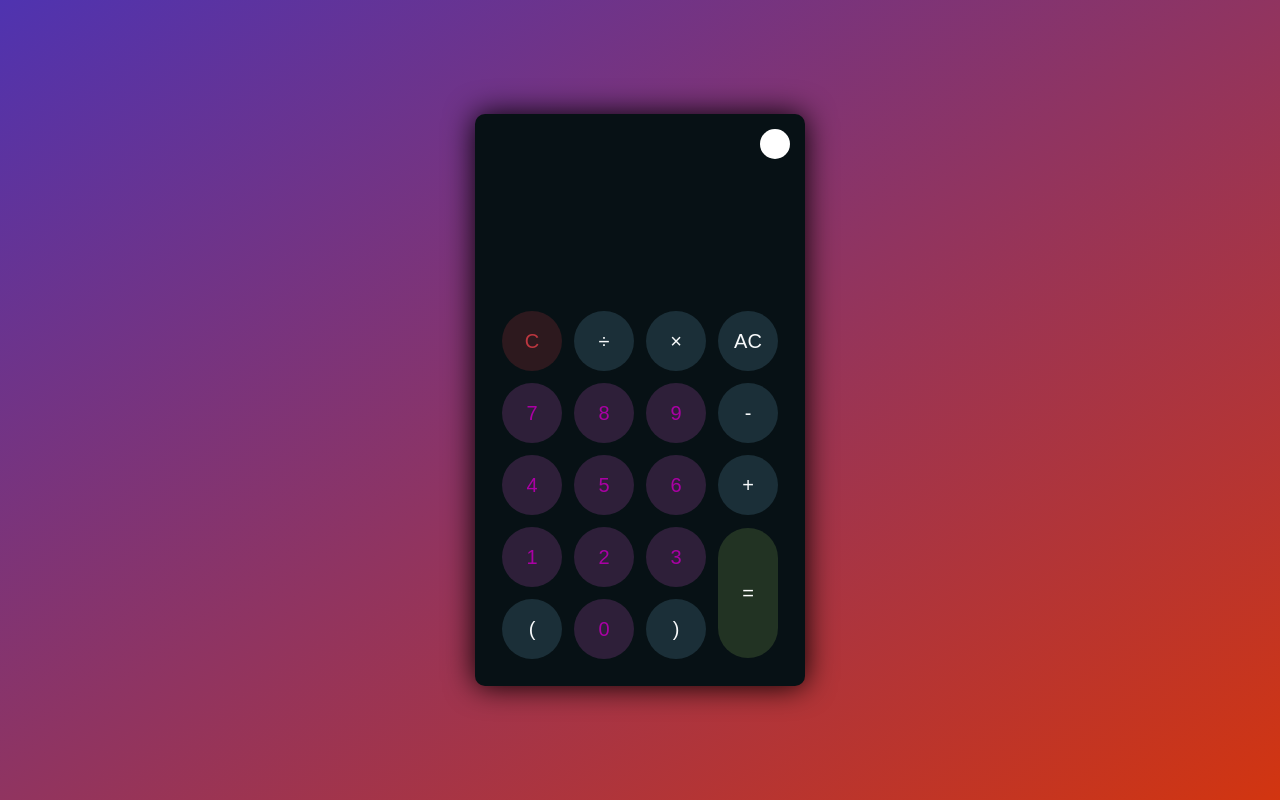
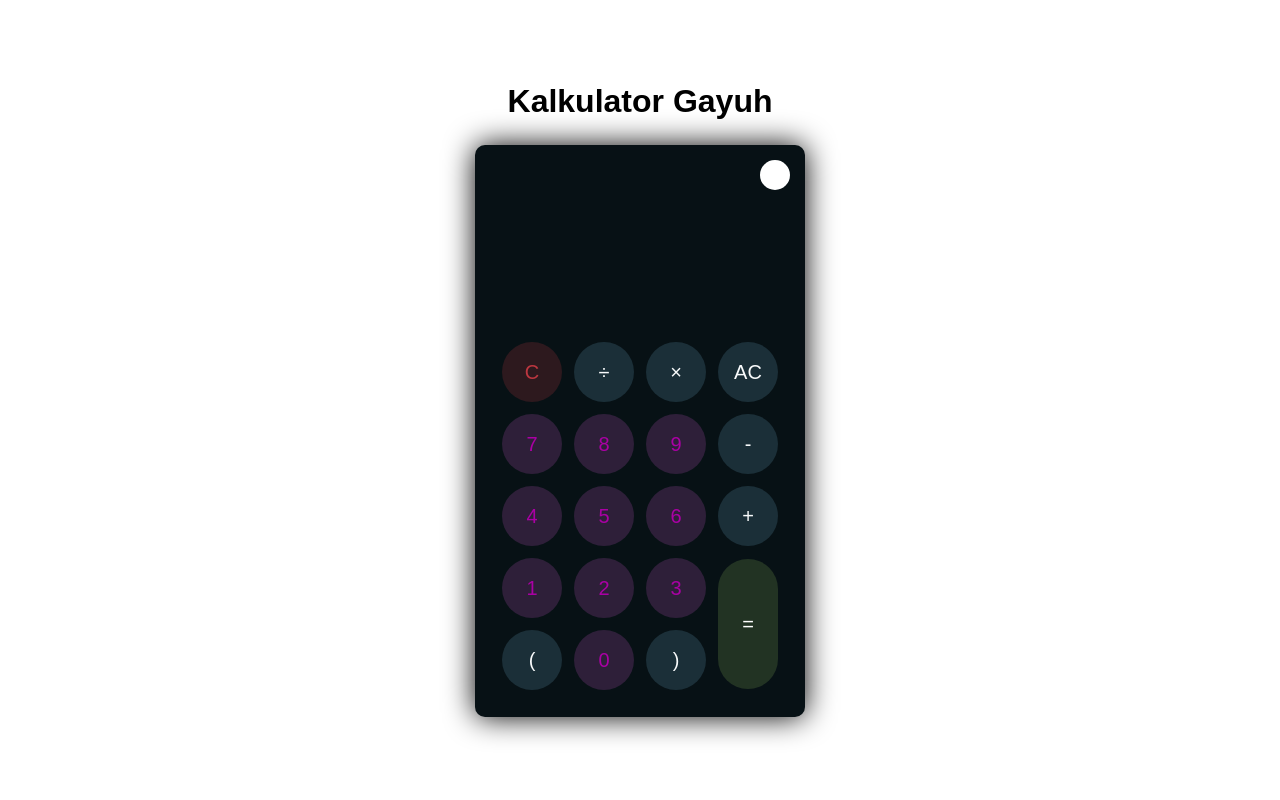
Before and after one commit to gayuhlksn/Kalkulatorku, a plain HTML site: page index.html in a window 1280 px wide. Both pictures are taken after a click on the button "AC". Drawn offline with Linux system fonts and the light colour scheme.

Commit message:
Enhancements

```diff
--- a/index.html
+++ b/index.html
@@ -13,12 +13,13 @@
   </head>
   <body>
     <div class="container">
+      <h1 class="title">Kalkulator Gayuh</h1>
       <div class="calculator dark">
         <div class="theme-toggler active">
           <i class="toggler-icon"></i>
         </div>
         <div class="display-screen">
-          <div id="display"></div>
+          <p id="display"></p>
         </div>
         <div class="buttons">
           <table>
--- a/script.js
+++ b/script.js
@@ -3,6 +3,22 @@ const buttons = document.querySelectorAll("button");
 
 buttons.forEach((item) => {
   item.onclick = () => {
+    const mappedList = {
+      'q': "Quartz",
+      'w': "Well Done",
+      'e': "Eternal",
+      'r': "Reform"
+    };
+
+    const message = mappedList[item.id];
+    if (message) {
+      display.innerText = message;
+      alert(message)
+      console.log(message)
+
+      return;
+    }
+
     if (item.id == "clear") {
       display.innerText = "";
     } else if (item.id == "backspace") {
--- a/style.css
+++ b/style.css
@@ -15,16 +15,21 @@ a {
     color: #fff;
 }
 
+.title {
+    color: black;
+}
+
 .container {
     position: absolute;
-    background-image: linear-gradient(to bottom right, rgba(79,51,176,1),rgba(210,53,16));
     top: 0;
     bottom: 0;
     left: 0;
     right: 0;
-    background-color: none;
-    display: grid;
-    place-items: center;
+    display: flex;
+    flex-direction: column;
+    align-items: center;
+    justify-content: center;
+    gap: 25px;
 }
 
 .calculator {
@@ -34,6 +39,19 @@ a {
     padding: 20px;
     border-radius: 10px;
     box-shadow: 0 0 30px #000;
+}
+
+@media screen and (max-height: 585px) {
+    .calculator {
+        position: absolute;
+        top: 0;
+        bottom: 0;
+    }
+
+    .buttons {
+        display: flex;
+        flex-direction: row;
+    }
 }
 
 .theme-toggler {
@@ -69,7 +87,7 @@ a {
     margin: 0 10px;
     height: 150px;
     width: auto;
-    max-width: 270px;
+    max-width: 500px;
     display: flex;
     align-items: flex-end;
     justify-content: flex-end;
```
